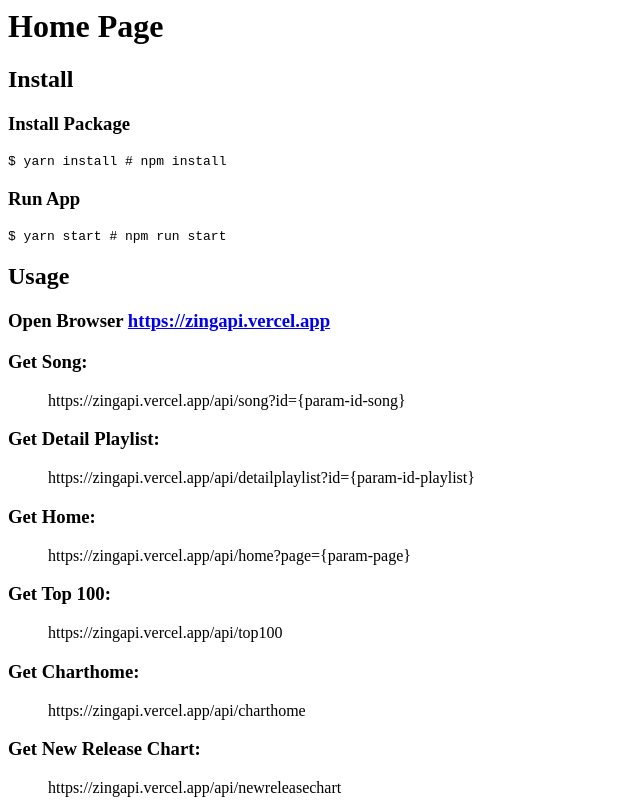
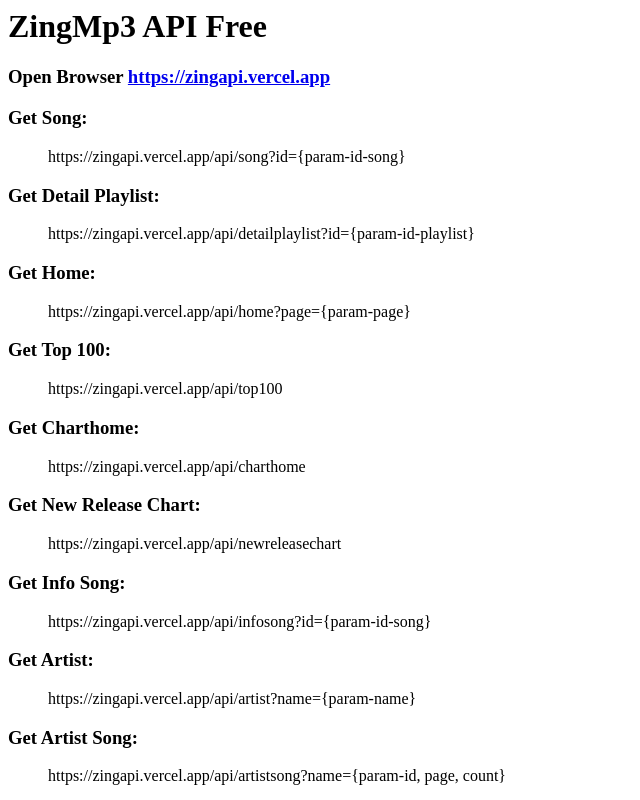
Before and after one commit to hoanganit19/zingapi, a website: page index.html in a window 1280 px wide. Shown: the top 800 px of the page, without its empty margins (0-640 px from the left). Drawn offline with Linux system fonts and the light colour scheme.

Commit message:
Update index

```diff
--- a/index.html
+++ b/index.html
@@ -1,17 +1,4 @@
-<h1>Home Page</h1>
-
-<h2>Install</h2>
-
-<h3>Install Package</h3>
-
-<p><code> $ yarn install # npm install </code></p>
-
-<h3>Run App</h3>
-
-<p><code> $ yarn start # npm run start </code></p>
-
-<h2>Usage</h2>
-
+<h1>ZingMp3 API Free</h1>
 <h3>
   Open Browser
   <a href="https://zingapi.vercel.app">https://zingapi.vercel.app</a>
```
